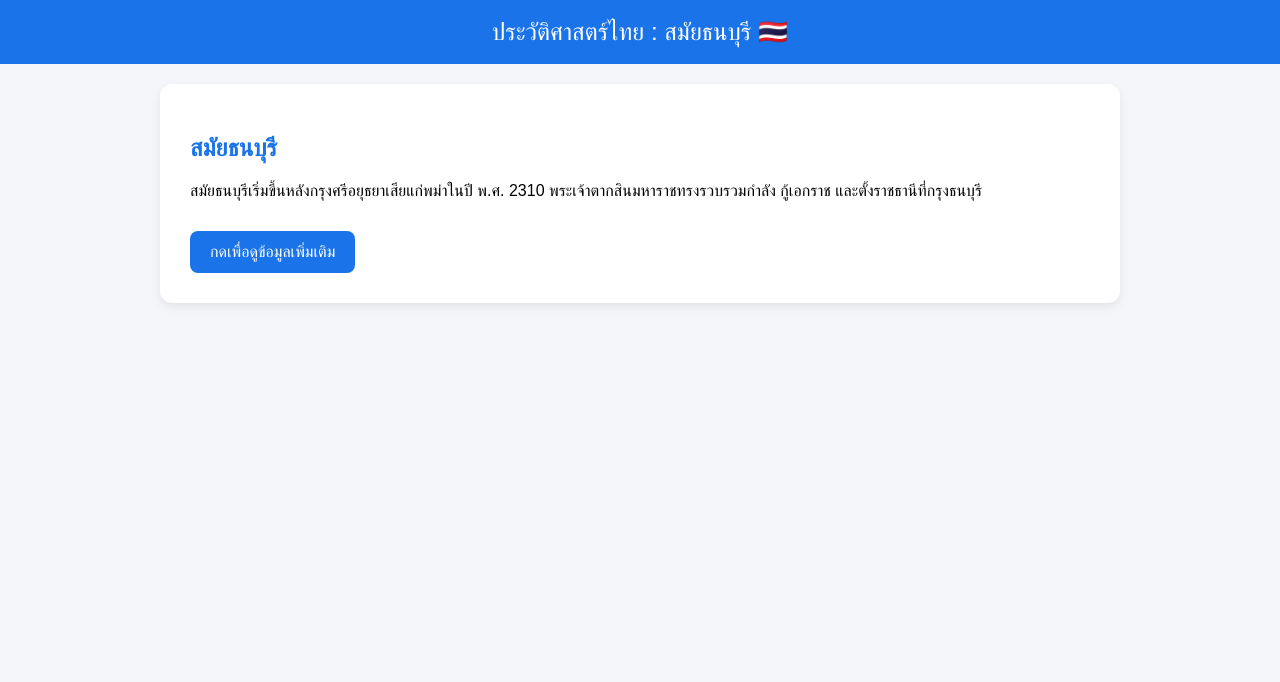
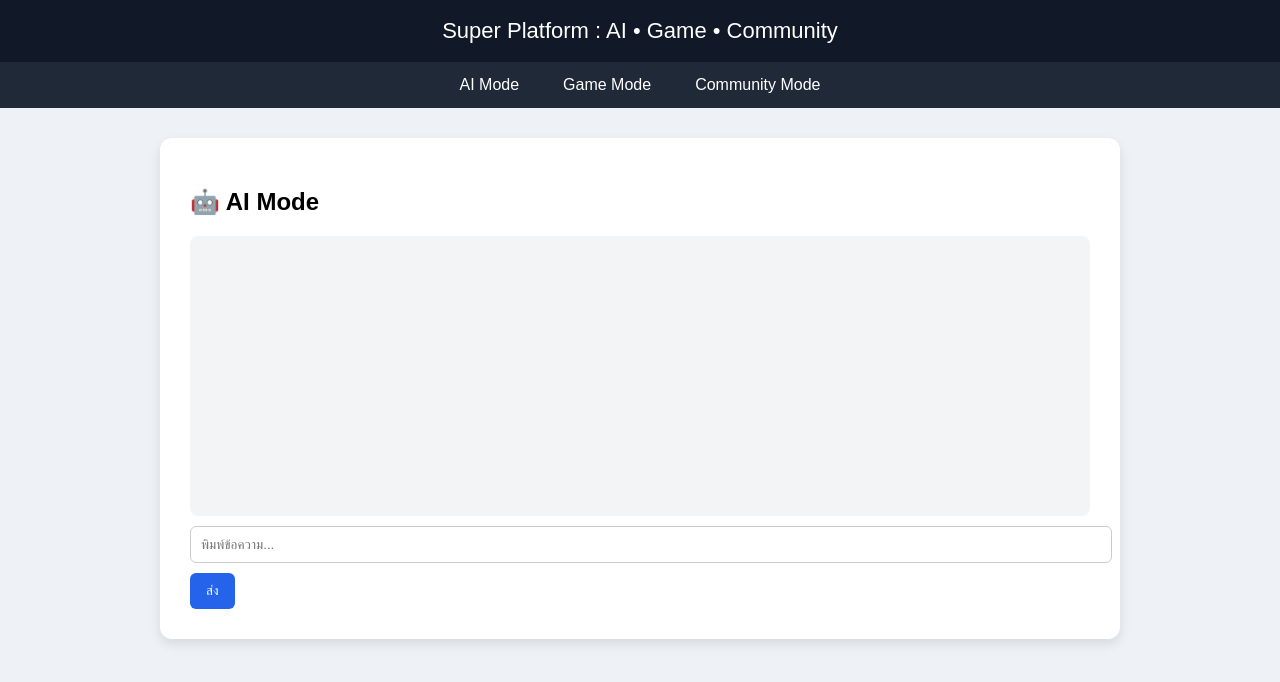
Before and after one commit to Thammawath-kongkeaw/ruerao-ruthai-m, a website: page index.html in a window 1280 px wide. Drawn offline with Linux system fonts and the light colour scheme.

Commit message:
Revise index.html with new title and styles
Signed-off-by: Thammawath-kongkeaw <gue987435@gmail.com>

```diff
--- a/index.html
+++ b/index.html
@@ -3,86 +3,147 @@
 <head>
 <meta charset="UTF-8">
 <meta name="viewport" content="width=device-width, initial-scale=1.0">
-<title>ประวัติศาสตร์ไทย - สมัยธนบุรี</title>
+<title>Super Web Platform</title>
 
 <style>
 body{
-    font-family: Arial, sans-serif;
     margin:0;
-    background:#f4f6f9;
+    font-family:Arial, sans-serif;
+    background:#eef2f7;
 }
 
 header{
-    background:#1a73e8;
+    background:#111827;
     color:white;
     padding:18px;
     text-align:center;
-    font-size:24px;
+    font-size:22px;
 }
 
-section{
-    max-width:900px;
-    margin:auto;
-    background:white;
-    padding:30px;
-    margin-top:20px;
-    border-radius:12px;
-    box-shadow:0 4px 10px rgba(0,0,0,0.08);
+nav{
+    display:flex;
+    justify-content:center;
+    background:#1f2937;
 }
 
-h1{
-    color:#1a73e8;
-}
-
-button{
-    background:#1a73e8;
+nav button{
+    background:none;
+    border:none;
     color:white;
-    border:none;
-    padding:12px 20px;
-    margin-top:15px;
-    border-radius:8px;
+    padding:14px 22px;
     font-size:16px;
     cursor:pointer;
 }
 
-button:hover{
-    background:#0f5cc0;
+nav button:hover{
+    background:#374151;
 }
 
-#more{
+section{
     display:none;
-    margin-top:15px;
+    max-width:900px;
+    margin:30px auto;
+    background:white;
+    padding:30px;
+    border-radius:12px;
+    box-shadow:0 5px 12px rgba(0,0,0,0.1);
+}
+
+.active{
+    display:block;
+}
+
+input, textarea{
+    width:100%;
+    padding:10px;
+    margin-top:10px;
+    border-radius:6px;
+    border:1px solid #ccc;
+}
+
+button.main{
+    margin-top:10px;
+    padding:10px 16px;
+    background:#2563eb;
+    color:white;
+    border:none;
+    border-radius:6px;
+    cursor:pointer;
+}
+
+.chatbox{
+    background:#f3f4f6;
+    padding:15px;
+    height:250px;
+    overflow:auto;
+    border-radius:8px;
 }
 </style>
 </head>
 
 <body>
 
-<header>ประวัติศาสตร์ไทย : สมัยธนบุรี 🇹🇭</header>
+<header>Super Platform : AI • Game • Community</header>
 
-<section>
-<h1>สมัยธนบุรี</h1>
+<nav>
+<button onclick="show('ai')">AI Mode</button>
+<button onclick="show('game')">Game Mode</button>
+<button onclick="show('com')">Community Mode</button>
+</nav>
 
-<p>
-สมัยธนบุรีเริ่มขึ้นหลังกรุงศรีอยุธยาเสียแก่พม่าในปี พ.ศ. 2310
-พระเจ้าตากสินมหาราชทรงรวบรวมกำลัง กู้เอกราช และตั้งราชธานีที่กรุงธนบุรี
-</p>
+<!-- AI MODE -->
+<section id="ai" class="active">
+<h2>🤖 AI Mode</h2>
+<div class="chatbox" id="chat"></div>
+<input id="msg" placeholder="พิมพ์ข้อความ...">
+<button class="main" onclick="send()">ส่ง</button>
+</section>
 
-<button onclick="showMore()">กดเพื่อดูข้อมูลเพิ่มเติม</button>
+<!-- GAME MODE -->
+<section id="game">
+<h2>🎮 Game Creator</h2>
+<p>พิมพ์ชื่อเกมของคุณ แล้วระบบจะสร้างไอเดียเกมให้</p>
+<input id="gamename" placeholder="ชื่อเกม">
+<button class="main" onclick="createGame()">สร้างเกม</button>
+<p id="gameout"></p>
+</section>
 
-<div id="more">
-<p>
-ในสมัยธนบุรีมีการฟื้นฟูบ้านเมือง การค้ากลับมาเจริญรุ่งเรือง
-และมีการรวบรวมแผ่นดินไทยให้เป็นหนึ่งเดียวอีกครั้ง
-สมัยนี้สิ้นสุดลงเมื่อมีการสถาปนากรุงรัตนโกสินทร์ในปี พ.ศ. 2325
-</p>
-</div>
-
+<!-- COMMUNITY MODE -->
+<section id="com">
+<h2>🌐 Community</h2>
+<textarea id="post" placeholder="โพสต์อะไรสักอย่าง..."></textarea>
+<button class="main" onclick="addPost()">โพสต์</button>
+<div id="feed"></div>
 </section>
 
 <script>
-function showMore(){
-    document.getElementById("more").style.display="block";
+function show(id){
+    document.querySelectorAll("section").forEach(s=>s.classList.remove("active"));
+    document.getElementById(id).classList.add("active");
+}
+
+// AI CHAT (จำลอง)
+function send(){
+    let msg=document.getElementById("msg").value;
+    let chat=document.getElementById("chat");
+    chat.innerHTML+="<p><b>คุณ:</b> "+msg+"</p>";
+
+    let reply="ผมกำลังเรียนรู้จากข้อมูลจำนวนมาก และตอบว่า: "+msg;
+    chat.innerHTML+="<p><b>AI:</b> "+reply+"</p>";
+    chat.scrollTop=chat.scrollHeight;
+}
+
+// GAME CREATOR
+function createGame(){
+    let name=document.getElementById("gamename").value;
+    document.getElementById("gameout").innerHTML=
+    "ไอเดียเกม: '"+name+"' เป็นเกมผจญภัย มีด่านและบอสท้ายเกม!";
+}
+
+// COMMUNITY
+function addPost(){
+    let text=document.getElementById("post").value;
+    document.getElementById("feed").innerHTML+="<p>"+text+"</p>";
 }
 </script>
 
```
